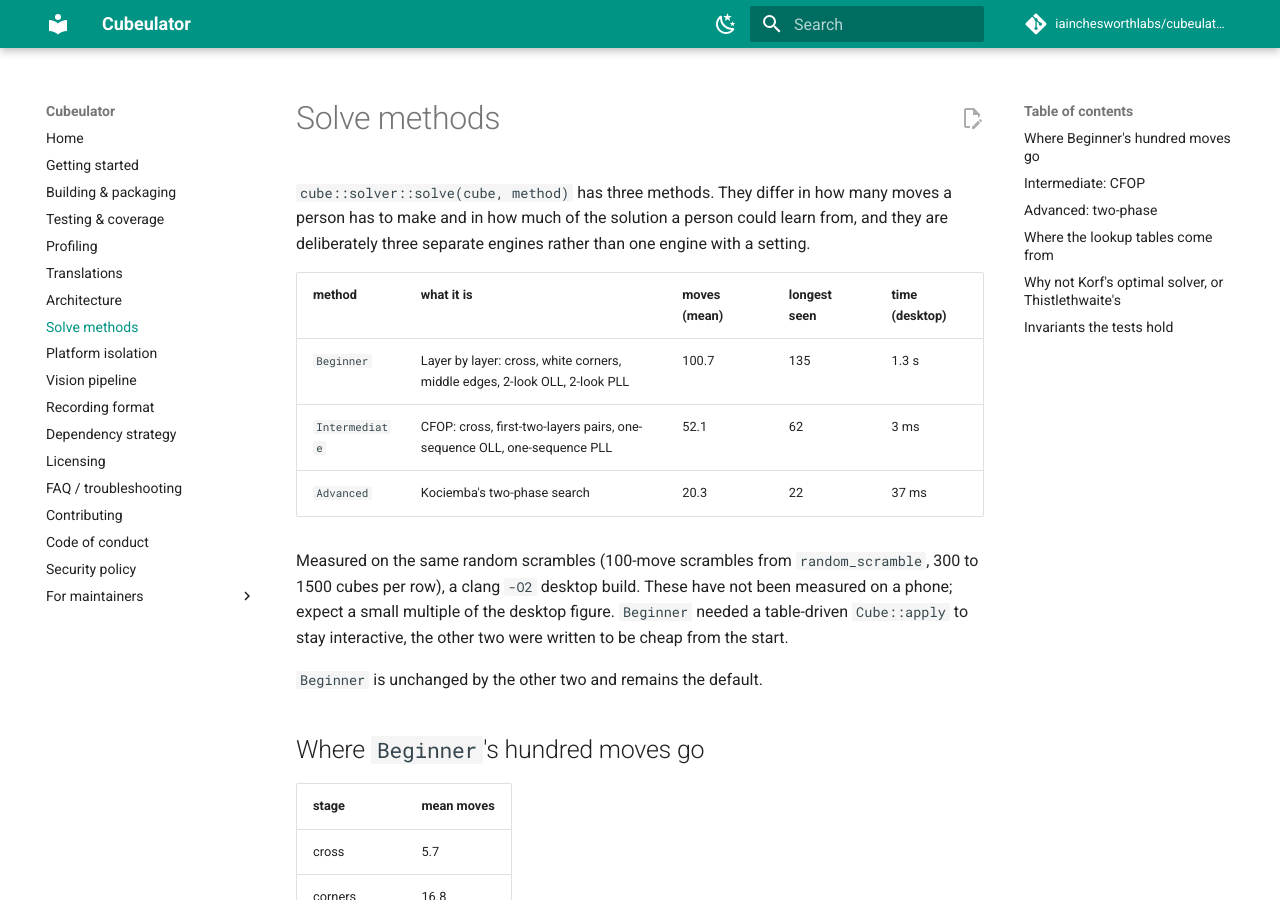
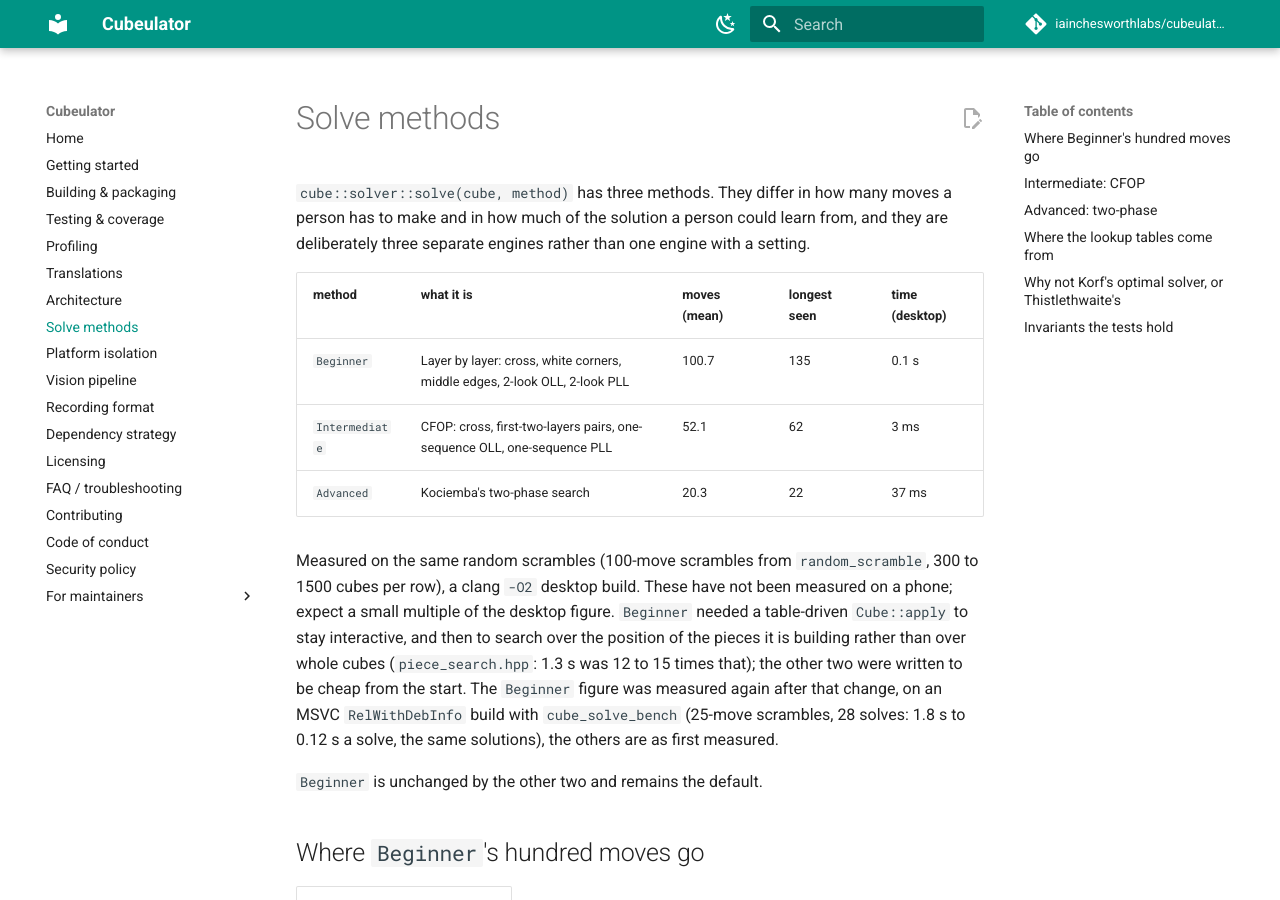
Before and after one commit to iainchesworth/cubeulator, an MkDocs documentation site: the page built from docs/solver-methods.md, in a window 1280 px wide and 900 px high. Built offline with MkDocs 1.6.1 and Material for MkDocs 9.7.7, drawn with Linux system fonts in a browser that asks for light colours; comment, search, counter and statistics services are not loaded.

Commit message:
solver-methods: the beginner method's time after the piece search
The table's 1.3 s was from before the first-two-layers searches followed
pieces instead of cubes; measured again on the same corpus it is 1.8 s
to 0.12 s (MSVC RelWithDebInfo, 28 solves, identical solutions).

```diff
--- a/docs/solver-methods.md
+++ b/docs/solver-methods.md
@@ -7,7 +7,7 @@ than one engine with a setting.
 
 | method | what it is | moves (mean) | longest seen | time (desktop) |
 |---|---|---|---|---|
-| `Beginner` | Layer by layer: cross, white corners, middle edges, 2-look OLL, 2-look PLL | 100.7 | 135 | 1.3 s |
+| `Beginner` | Layer by layer: cross, white corners, middle edges, 2-look OLL, 2-look PLL | 100.7 | 135 | 0.1 s |
 | `Intermediate` | CFOP: cross, first-two-layers pairs, one-sequence OLL, one-sequence PLL | 52.1 | 62 | 3 ms |
 | `Advanced` | Kociemba's two-phase search | 20.3 | 22 | 37 ms |
 
@@ -15,7 +15,13 @@ Measured on the same random scrambles (100-move scrambles from
 `random_scramble`, 300 to 1500 cubes per row), a clang `-O2` desktop build.
 These have not been measured on a phone; expect a small multiple of the
 desktop figure. `Beginner` needed a table-driven `Cube::apply` to stay
-interactive, the other two were written to be cheap from the start.
+interactive, and then to search over the position of the pieces it is
+building rather than over whole cubes (`piece_search.hpp`: 1.3 s was 12 to 15
+times that); the other two were written to be cheap from the start. The
+`Beginner` figure was measured again after that change, on an MSVC
+`RelWithDebInfo` build with `cube_solve_bench` (25-move scrambles, 28 solves:
+1.8 s to 0.12 s a solve, the same solutions), the others are as first
+measured.
 
 `Beginner` is unchanged by the other two and remains the default.
 
```
